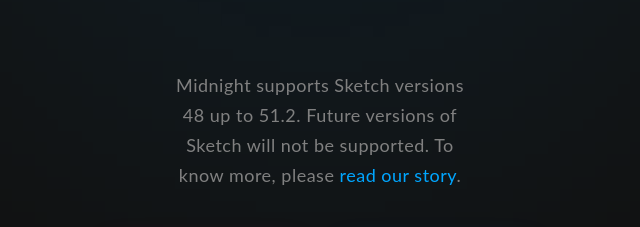
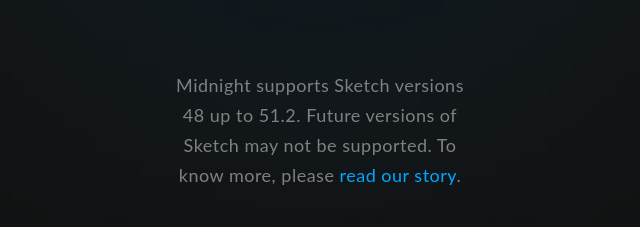
Before and after one commit to dannyweilai/midnightsketch-www, a plain HTML site: page index.html in a window 1280 px wide. Shown: the part 508-735 px from the top of the page, 320-960 px from the left. Drawn offline with nearby package versions, Linux system fonts and the light colour scheme; a script that the page names is missing.

Commit message:
Update index.html

```diff
--- a/index.html
+++ b/index.html
@@ -30,7 +30,7 @@
       <h4 class="heading">DARK THEME SKETCH PLUGIN</h4>
     </div>
     <div class="div-block-2">
-      <div class="text-block-2">Midnight supports Sketch versions 48 up to 51.2. Future versions of Sketch will not be supported. To know more, please <a href="https://medium.com/@_midnightsketch/lessons-54ddaa613f1b" class="link highlighted-link">read our story</a>.</div>
+      <div class="text-block-2">Midnight supports Sketch versions 48 up to 51.2. Future versions of Sketch may not be supported. To know more, please <a href="https://medium.com/@_midnightsketch/lessons-54ddaa613f1b" class="link highlighted-link">read our story</a>.</div>
     </div>
     <div class="div-block-4">
       <div class="div-block-2"><a href="https://gum.co/midnightsketch?wanted=true" target="_blank" data-gumroad-single-product="true" class="button buy-button w-button">Buy for $4</a>
```
